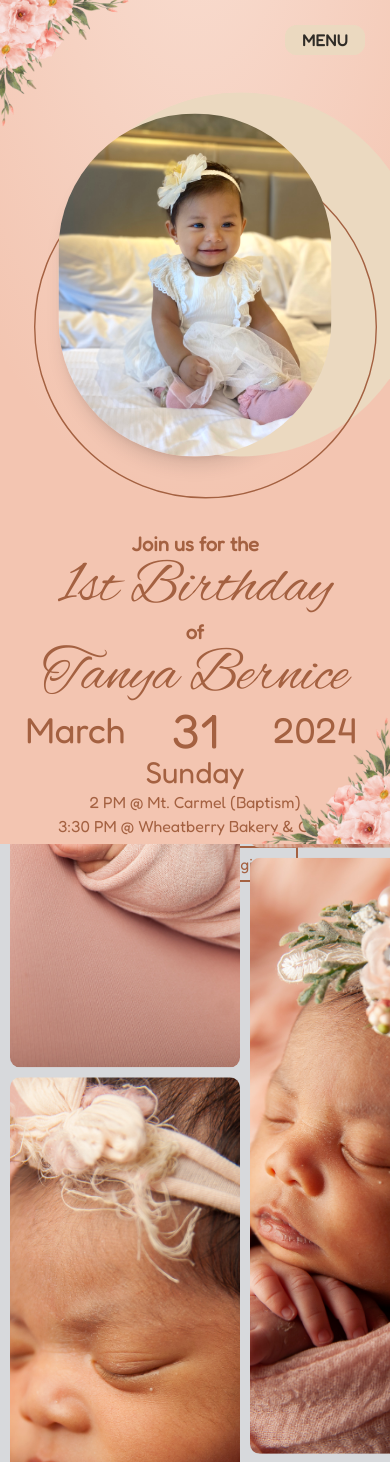
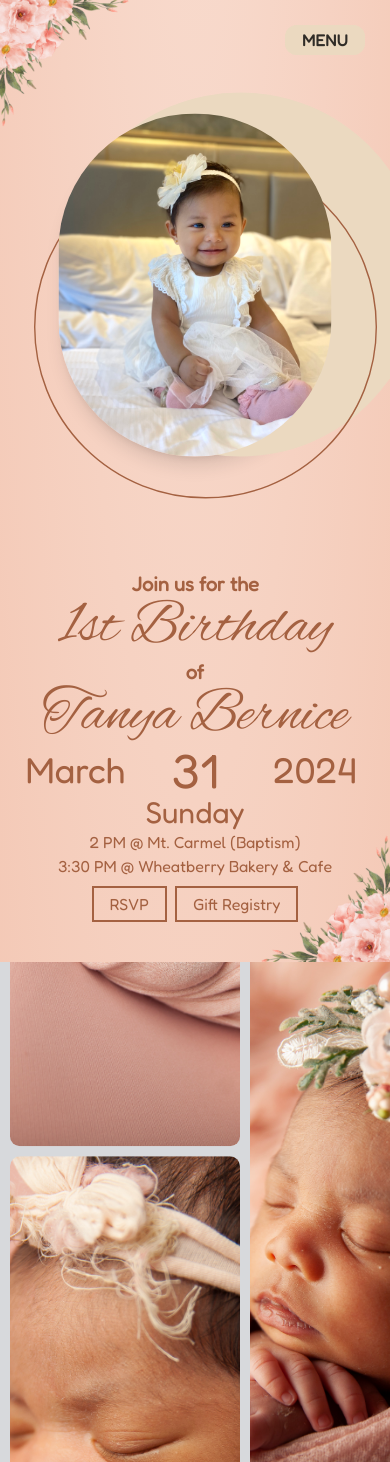
Before and after one commit to santos16426/tanya-christening, a Next.js app: page / in a window 390 px wide. Shown: the top 1462 px of the page. Built offline with nearby package versions, Linux system fonts and the light colour scheme.

Commit message:
style: fix mobile responsive

```diff
--- a/components/Homepage/RightPane.tsx
+++ b/components/Homepage/RightPane.tsx
@@ -30,7 +30,7 @@ type Props = {
 export default function RightPane({ name, title, fullDate, locations }: Props) {
   const { day, date, year, month } = fullDate;
   return (
-    <div className="w-full h-full justify-center items-center flex flex-col text-center">
+    <div className="w-full h-full justify-center items-center flex flex-col text-center py-10 b">
       <p className={cn("text-xl lg:text-3xl font-bold")}>Join us for the</p>
       <p className={cn(alex.className, "text-6xl lg:text-9xl")}>{title}</p>
       <p className="text-xl lg:text-3xl font-bold">of</p>
--- a/components/Homepage/index.tsx
+++ b/components/Homepage/index.tsx
@@ -5,7 +5,7 @@ type Props = {};
 
 function index({}: Props) {
   return (
-    <div className="relative flex flex-col lg:flex-row w-full h-full">
+    <div className="relative flex flex-col lg:flex-row w-full h-full min-h-screen justify-center items-center">
       <div
         className="absolute top-0 left-0 z-[2] w-1/3 lg:w-1/5 aspect-square"
         style={{
@@ -20,7 +20,7 @@ function index({}: Props) {
           backgroundSize: "cover",
         }}
       />
-      <div className="w-full h-fit lg:h-full justify-end lg:pr-28 items-center flex relative pt-10 lg:pt-0">
+      <div className="w-full h-full justify-end lg:pr-28 items-center flex relative pt-10 lg:pt-0">
         <div className="relative scale-[70%] lg:scale-100 shadow-xl w-fit h-fit rounded-full flex flex-col items-center justify-center">
           <Image
             src="/images/gallery/img21.jpg"
--- a/components/Layout/index.tsx
+++ b/components/Layout/index.tsx
@@ -5,7 +5,7 @@ import Header from "./Header";
 export default function Layout({ children }: TLayout) {
   return (
     <div className="relative flex flex-col flex-grow min-h-screen w-full overflow-hidden text-[#A46141]">
-      <div className="absolute top-0 z-[-2] h-screen w-full bg-[#F3C5B1] bg-[radial-gradient(ellipse_80%_80%_at_50%_-20%,rgba(249,223,211,1),rgba(255,255,255,0))]"></div>
+      <div className="absolute top-0 z-[-2] w-full h-full bg-[#F3C5B1] bg-[radial-gradient(ellipse_80%_80%_at_50%_-20%,rgba(249,223,211,1),rgba(255,255,255,0))]"></div>
       <Header />
       <div className="h-full flex flex-col flex-grow">{children}</div>
     </div>
--- a/pages/index.tsx
+++ b/pages/index.tsx
@@ -4,9 +4,8 @@ import Homepage from "@/components/Homepage";
 export default function Home() {
   return (
     <main>
-      <section className="h-screen">
-        <Homepage />
-      </section>
+      <Homepage />
+
       <section className="">
         <Gallery
           images={[
```
